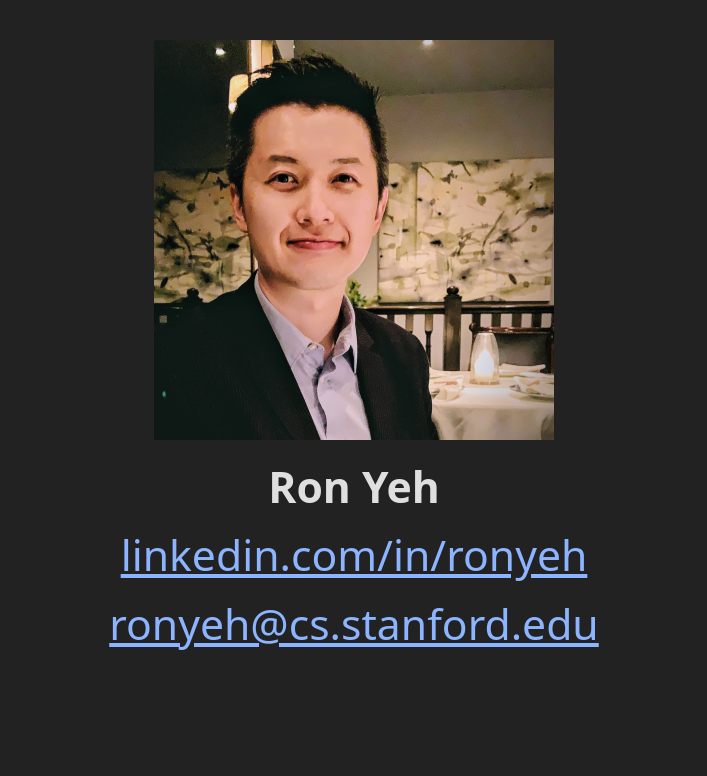
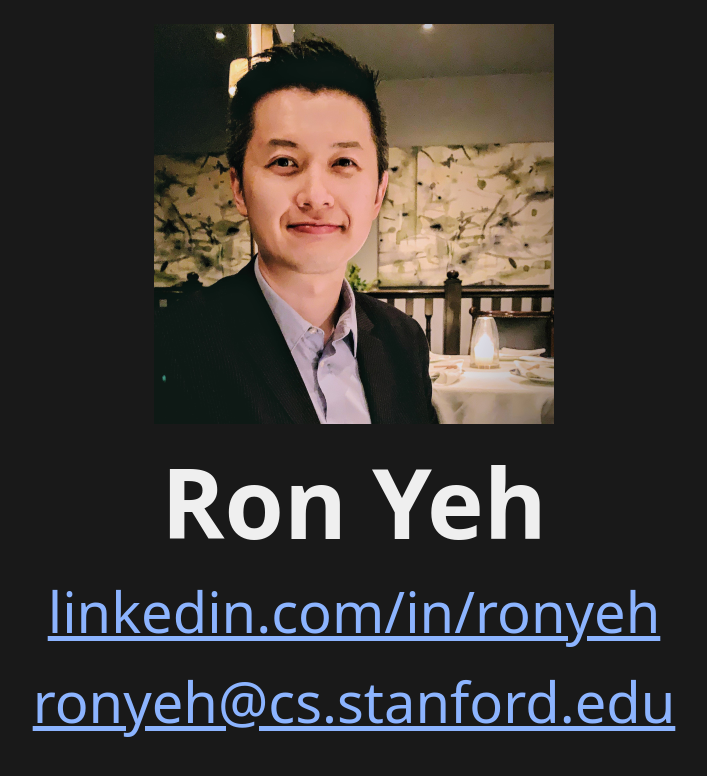
Before and after one commit to gameleaf/gameleaf.github.io, a Next.js app: page /ron in a window 1280 px wide. Shown: the top 776 px of the page, without its empty margins (286-993 px from the left). Built offline with nearby package versions, Linux system fonts and the light colour scheme.

Commit message:
Checking in most recent updates.

```diff
--- a/pages/ron/index.tsx
+++ b/pages/ron/index.tsx
@@ -2,12 +2,16 @@ export default () => {
     return (
         <>
             <div className="centered">
-                <img className="photo" src="/s/i/ron1.jpg" />
-                <p><b>Ron Yeh</b></p>
-                <p>
+                <a href="https://www.linkedin.com/in/ronyeh">
+                    <img className="photo" src="/s/i/ron1.jpg" />
+                </a>
+                <h1>
+                    Ron Yeh
+                </h1>
+                <p className="linkout">
                     <a href="https://www.linkedin.com/in/ronyeh">linkedin.com/in/ronyeh</a>
                 </p>
-                <p>
+                <p className="linkout">
                     <a href="mailto:ronyeh@cs.stanford.edu">ronyeh@cs.stanford.edu</a>
                 </p>
             </div>
@@ -16,20 +20,27 @@ export default () => {
                     text-align: center;
                 }
                 img.photo {
-                    margin-top: 5vh;
+                    margin-top: 3vh;
                     max-width: 100vw;
                     max-height: 50vh;
                 }
                 p {
                     line-height: 160%;
                 }
+                p.linkout {
+                    font-size: 7vmin;
+                }
             `}</style>
             <style jsx global>{`
                 body {
-                    background-color: #222;
-                    color: #dfdfdf;
-                    font-family: system-ui, -apple-system, "Segoe UI", Roboto, "Helvetica Neue", "Noto Sans", "Liberation Sans", Arial, sans-serif, "Apple Color Emoji", "Segoe UI Emoji", "Segoe UI Symbol", "Noto Color Emoji";
-                    font-size: 32pt;
+                    background-color: #191919;
+                    color: #efefef;
+                    font-family: system-ui, -apple-system, "Open Sans", "Segoe UI", Roboto, "Helvetica Neue", "Noto Sans", "Liberation Sans", Arial, sans-serif, "Apple Color Emoji", "Segoe UI Emoji", "Segoe UI Symbol", "Noto Color Emoji";
+                    font-size: 30pt;
+                }
+
+                h1 {
+                    font-size: 12vmin;
                 }
 
                 a:link {
```
Also changed, not shown: 1 other file (tests, documents, lock files or other folders).
